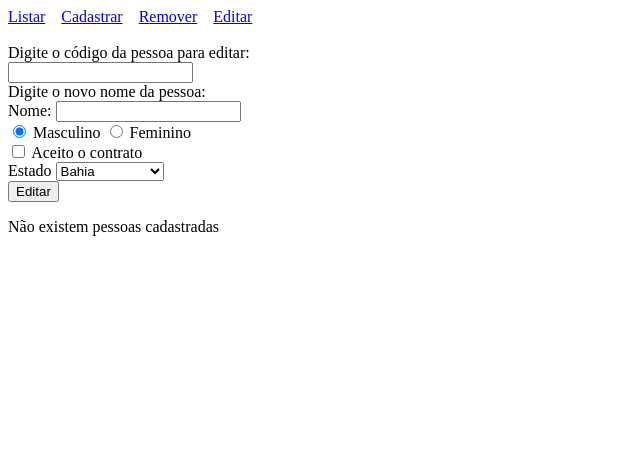
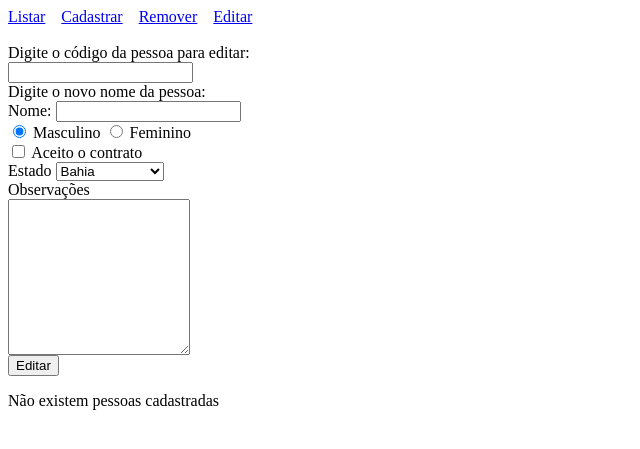
Before and after one commit to CarlosFreitas/atividades, a PHP site: page /form_editar.php in a window 1280 px wide. Shown: the top 449 px of the page, without its empty margins (0-640 px from the left). Run offline with PHP 8.4, Linux system fonts and the light colour scheme.

Commit message:
Update campos_pessoa.php

```diff
--- a/cadastro/campos_pessoa.php
+++ b/cadastro/campos_pessoa.php
@@ -16,3 +16,7 @@
     <option>Rio de Janeiro</option>
 </select>
 <br/>
+<label>Observações</label>
+<br/>
+<textarea name="observacoes" rows="10"cols="20" ></textarea>
+<br/>
```
Lines whose indentation alone changed are shown as unchanged.
